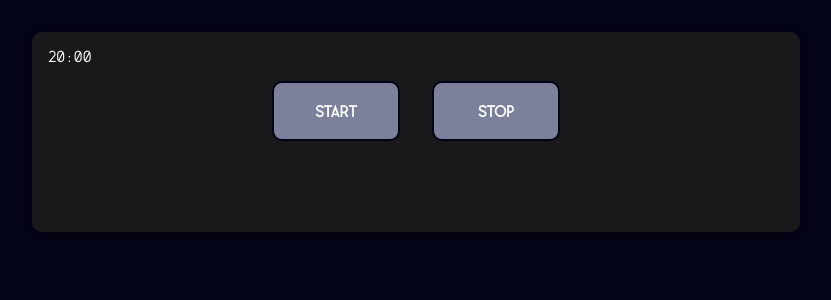
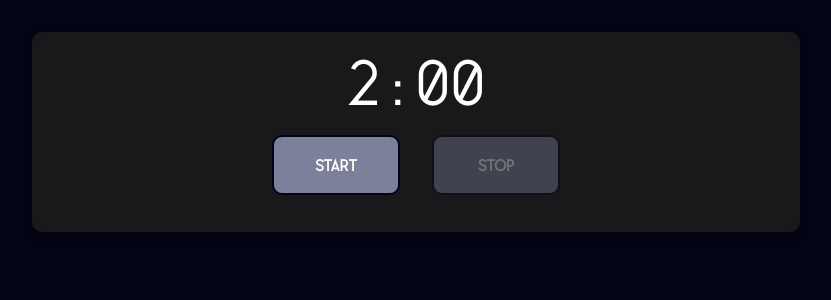
Before and after one commit to sorooshdp/Pomodoro-tracker, a React (Create React App) app: page / in a window 1280 px wide. Shown: the top 300 px of the page, without its empty margins (224-1055 px from the left). Built offline with nearby package versions, Linux system fonts and the light colour scheme.

Commit message:
feat: move parts of Timer.tsx to counter.tsx
add new functionalities to the timer: skip break - done button - pause
and start

```diff
--- /dev/null
+++ b/src/components/Counter.tsx
@@ -0,0 +1,23 @@
+import classes from './Counter.module.css'
+
+interface CounterProps {
+    seconds : number,
+}
+
+const Counter: React.FC<CounterProps> = (props) => {
+
+    const minutes = Math.floor(props.seconds / 60);
+    const formattedSeconds = props.seconds % 60;
+    return (
+        <div className={classes.timer}>
+            <span>
+                {minutes} :{" "}
+                {formattedSeconds < 10
+                    ? `0${formattedSeconds}`
+                    : formattedSeconds}
+            </span>
+        </div>
+    );
+};
+
+export default Counter;
--- a/src/components/Timer.tsx
+++ b/src/components/Timer.tsx
@@ -2,14 +2,23 @@ import classes from "./Timer.module.css";
 import Card from "../components/UI/Card";
 import Button from "./UI/Button";
 import { useEffect, useState } from "react";
+import Counter from "./Counter";
 
 const Timer: React.FC = () => {
+    let stopButtonStyle = "";
+    const [isPomodoroTimer, setIsPomodoroTimer] = useState<boolean>(true);
+    const [isBeginning, setIsBeginning] = useState<boolean>(true);
     const [isStarted, setIsStarted] = useState<boolean>(false);
-    const [seconds, setSeconds] = useState<number>(1200);
+    const [seconds, setSeconds] = useState<number>(120);
 
     useEffect(() => {
-        console.log('use effect')
-        if (seconds === 0) return;
+        if (seconds === 0) {
+            setIsPomodoroTimer((prevPomodoroState) => !prevPomodoroState);
+            setIsBeginning(true);
+            setIsStarted(false);
+            setSeconds(300);
+            return;
+        }
 
         if (isStarted) {
             const timer = setInterval(() => {
@@ -22,26 +31,63 @@ const Timer: React.FC = () => {
         }
     }, [seconds, isStarted]);
 
-    const minutes = Math.floor(seconds / 60);
-    const formattedSeconds = seconds % 60;
-
-    const timerHandler = () => {
+    const startTimerHandler = () => {
         setIsStarted((prevTimerState) => !prevTimerState);
+        if (isBeginning)
+            setIsBeginning((prevStopButtonState) => !prevStopButtonState);
     };
 
+    const stopPomodoroHandler = () => {
+        if (isStarted) {
+            setIsBeginning(true);
+            setIsStarted(false);
+            setSeconds(1200);
+        } else {
+            setIsBeginning(true);
+            setIsStarted(false);
+            setSeconds(300);
+            setIsPomodoroTimer((prevPomodoroState) => !prevPomodoroState);
+        }
+    };
+
+	const skipBreakHandler = () => {
+		setIsBeginning(true)
+		setIsStarted(false)
+		setSeconds(1200)
+		setIsPomodoroTimer((prevPomodoroState) => !prevPomodoroState)
+	}
+
+    if (isBeginning) {
+        stopButtonStyle = `${classes.noPointer}`;
+    } else if (isStarted) {
+        stopButtonStyle = `${classes.pointer}`;
+    }
+
     return (
-        <Card style={classes.wrapper}>
-            <div className={ classes.timer}>
-                <span>
-                    {minutes} :{" "}
-                    {formattedSeconds < 10
-                        ? `0${formattedSeconds}`
-                        : formattedSeconds}
-                </span>
-            </div>
+        <Card style={classes.wrapper} isPomodoro={isPomodoroTimer}>
+            <Counter seconds={seconds} />
             <div className={classes.buttonWrapper}>
-                <Button text={ isStarted ? 'Pause' : 'Start'} onClick={timerHandler} />
-                <Button text="Stop" />
+                <Button
+                    text={isStarted ? "Pause" : "Start"}
+                    onClick={startTimerHandler}
+                />
+                {isPomodoroTimer ? (
+                    <Button
+                        text={
+                            isBeginning ? "Stop" : isStarted ? "Stop" : "done"
+                        }
+                        style={stopButtonStyle}
+                        disabled={isBeginning}
+                        onClick={stopPomodoroHandler}
+                    />
+                ) : (
+                    <Button
+                        text='skip'
+                        style={stopButtonStyle}
+                        disabled={isBeginning}
+                        onClick={skipBreakHandler}
+                    />
+                )}
             </div>
         </Card>
     );
--- a/src/components/UI/Button.tsx
+++ b/src/components/UI/Button.tsx
@@ -1,8 +1,23 @@
-import React from "react";
-import classes from './Button.module.css';
+import React, { CSSProperties } from "react";
+import classes from "./Button.module.css";
 
-const Button: React.FC<{ text: string; onClick?: () => void }> = (props) => {
-    return <button onClick={props.onClick} className={classes.button}>{props.text}</button>;
+interface ButtonProps {
+    text: string;
+    onClick?: () => void;
+    style?: string;
+    disabled?: boolean;
+}
+
+const Button: React.FC<ButtonProps> = (props) => {
+    return (
+        <button
+            onClick={props.onClick}
+            className={`${classes.button} ${props.style}`}
+            disabled={props.disabled}
+        >
+            {props.text}
+        </button>
+    );
 };
 
-export default Button
+export default Button;
--- a/src/components/UI/Card.tsx
+++ b/src/components/UI/Card.tsx
@@ -1,7 +1,16 @@
-import classes from './Card.module.css'
+import classes from "./Card.module.css";
 
-const Card : React.FC<{style : string }> = ( props ) => {
-    return <div className={`${classes.card} ${props.style}`}> { props.children } </div>
-}
+const Card: React.FC<{ style: string; isPomodoro: boolean }> = (props) => {
+    return (
+        <div
+            className={`${classes.card} ${props.style} ${
+                props.isPomodoro ? classes.pomodoro : classes.break
+            }`}
+        >
+            {" "}
+            {props.children}{" "}
+        </div>
+    );
+};
 
-export default Card
+export default Card;
```
